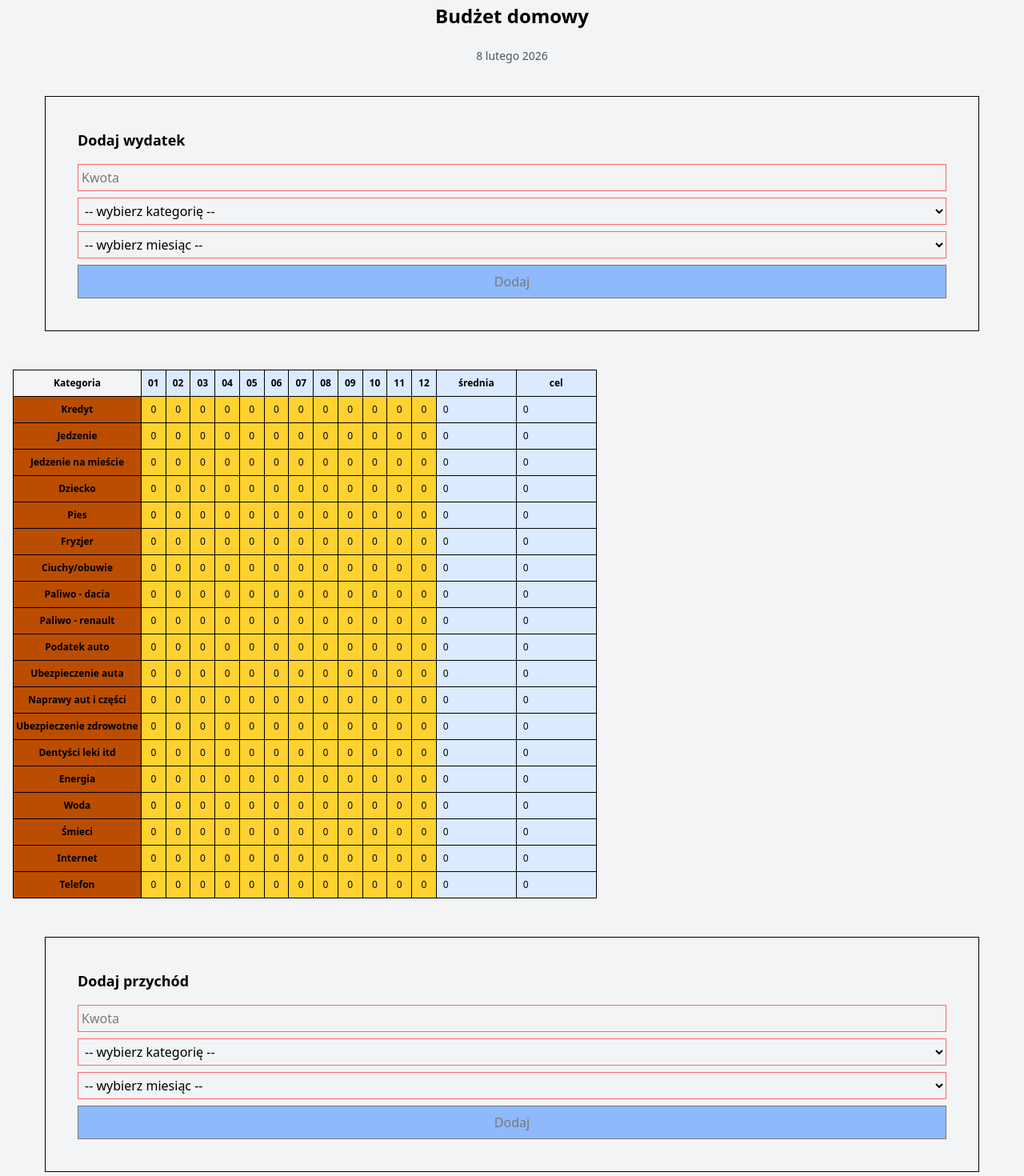
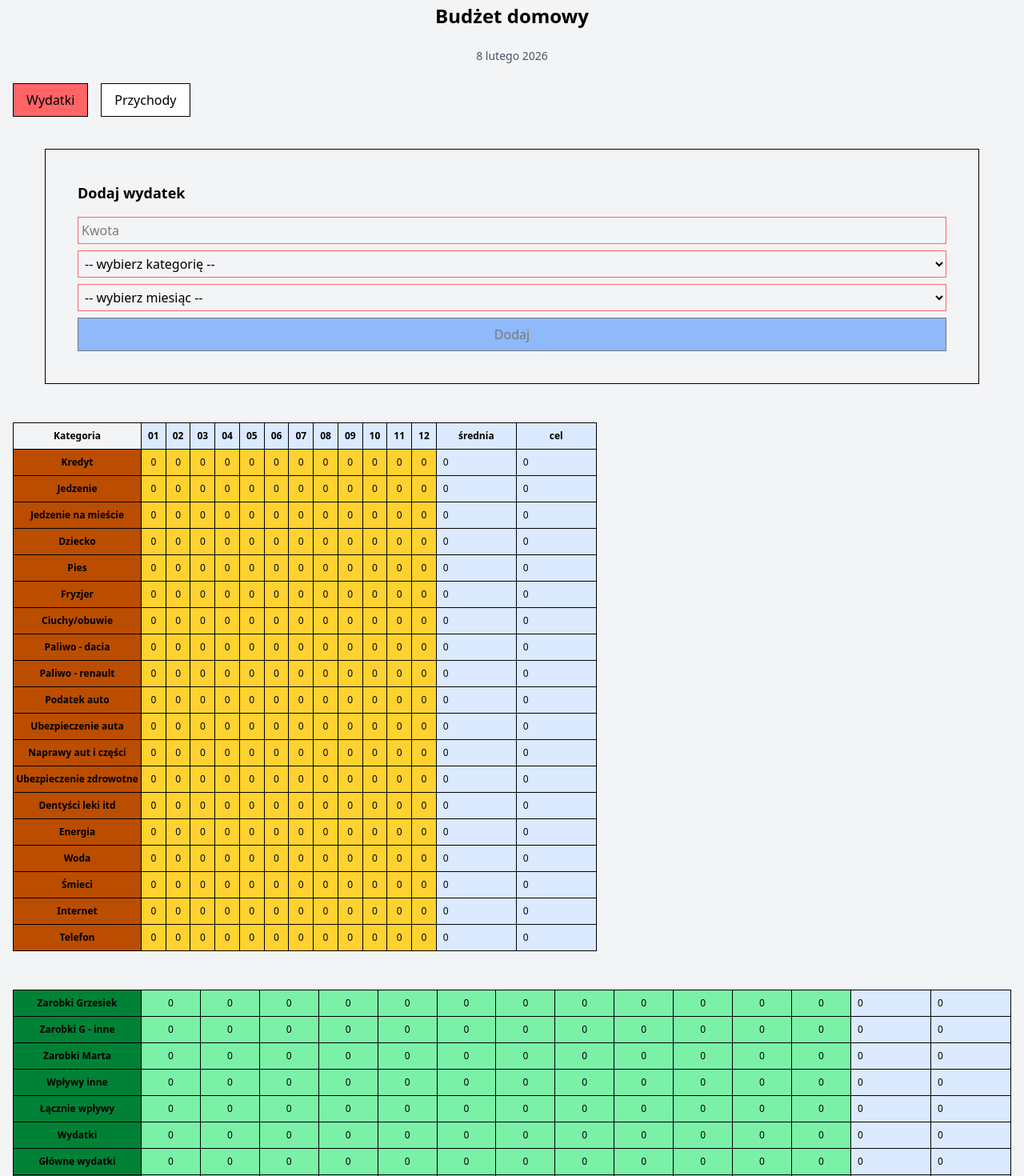
Before and after one commit to oleksaGrzegorz/budget-app, a React (Vite) app: page / in a window 1280 px wide. Shown: the part 20-1490 px from the top of the page at 80% size. Built offline with nearby package versions, Linux system fonts and the light colour scheme.

Commit message:
refactor: eplace duplicate expense/income forms with single toggleable form

```diff
--- a/src/App.tsx
+++ b/src/App.tsx
@@ -13,40 +13,50 @@ export default function App() {
   const [expenses, setExpenses] = useState<Record<string, Record<string, number>>>({});
   const [incomes, setIncomes] = useState<Record<string, Record<string, number>>>({});
 
+  const [formType, setFormType] = useState<"expense" | "income">("expense");
+
   return (
     <div className="min-h-screen bg-gray-100">
       <main className="mx-auto max-w-7xl px-4">
         <Header />
-        <section className="my-8">
+        <div className="flex gap-4 my-6">
+          <button
+            onClick={() => setFormType("expense")}
+            className={`px-4 py-2 border ${
+              formType === "expense" ? "bg-red-400" : "bg-white"
+            }`}
+          >
+            Wydatki
+          </button>
+
+          <button
+            onClick={() => setFormType("income")}
+            className={`px-4 py-2 border ${
+              formType === "income" ? "bg-green-400" : "bg-white"
+            }`}
+          >
+            Przychody
+          </button>
+        </div>
         <Form
           amount={amount}
           setAmount={setAmount}
-            setExpenses={setExpenses}
+          setExpenses={formType === "expense" ? setExpenses : setIncomes}
           category={category}
           setCategory={setCategory}
           month={month}
           setMonth={setMonth}
-            type="expense"
+          type={formType}
         />
-        </section>
+
         <section className="my-12 overflow-x-auto">
           <ExpensesTable expenses={expenses} />
         </section>
-        <section className="my-8">
-          <Form
-            amount={amount}
-            setAmount={setAmount}
-            setExpenses={setIncomes}
-            category={category}
-            setCategory={setCategory}
-            month={month}
-            setMonth={setMonth}
-            type="income"
-          />
-        </section>
+
         <section className="my-12 overflow-x-auto">
           <BudgetSummaryTable expenses={expenses} incomes={incomes} />
         </section>
+
         <section className="my-12">
           <ExpensesList expenses={expenses} />
         </section>
```
Lines whose indentation alone changed are shown as unchanged.
